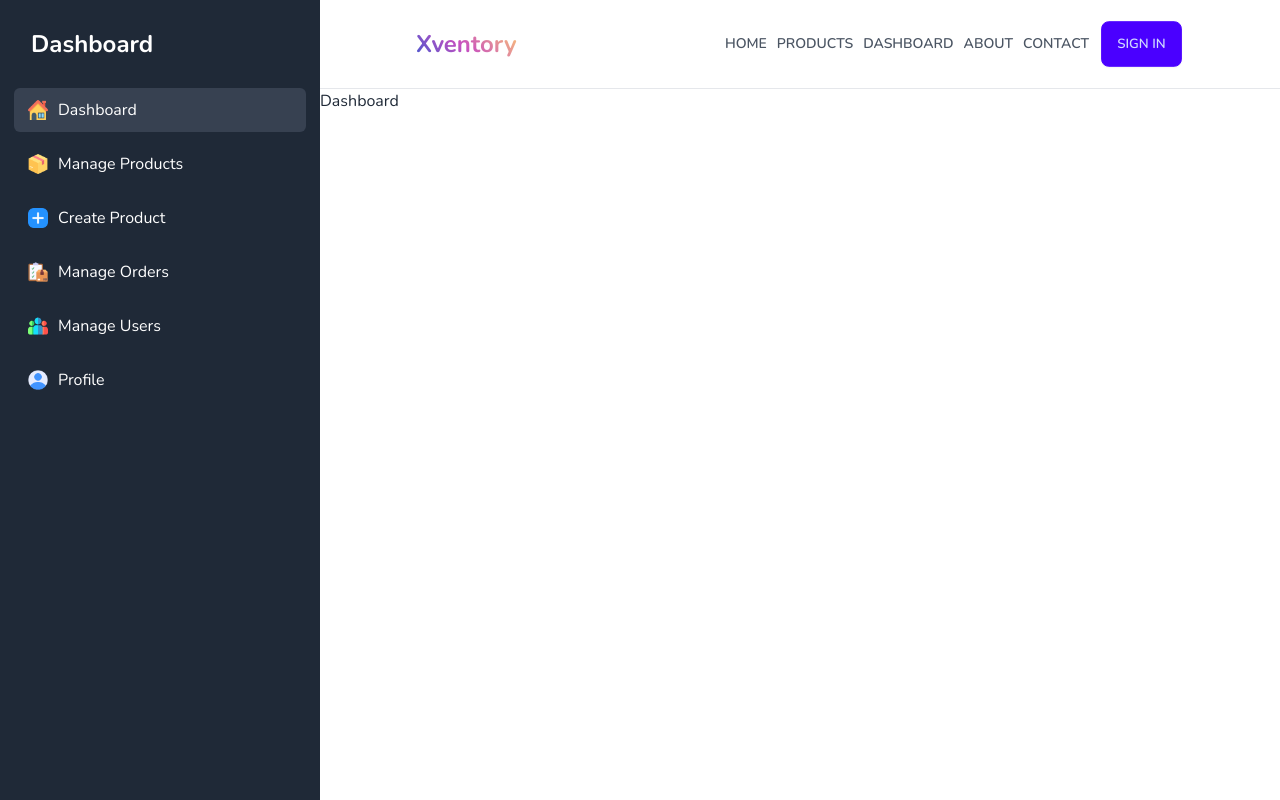
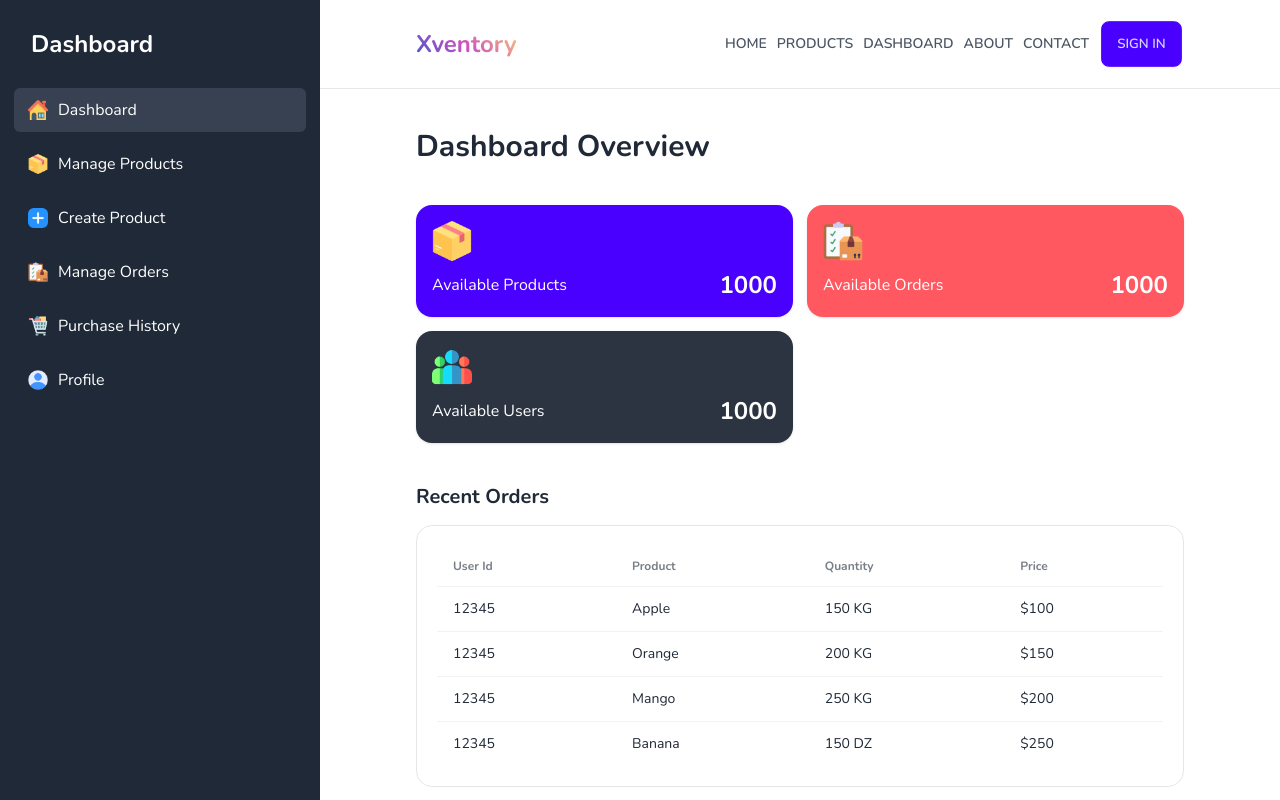
Before and after one commit to faisalchy64/xventory-frontend, a React (Vite) app: page /dashboard in a window 1280 px wide. Built offline with nearby package versions, Linux system fonts and the light colour scheme.

Commit message:
(feat): Created Root.jsx page and AdminRoot.jsx component.

```diff
--- a/src/App.jsx
+++ b/src/App.jsx
@@ -1,5 +1,6 @@
 import { Routes, Route } from "react-router";
 import Main from "./layouts/Main";
+import Dashboard from "./layouts/Dashboard";
 import Home from "./pages/Home";
 import Products from "./pages/Products";
 import Product from "./pages/Product";
@@ -9,7 +10,7 @@ import Signup from "./pages/Signup";
 import Signin from "./pages/Signin";
 import ForgotPassword from "./pages/ForgotPassword";
 import ResetPassword from "./pages/ResetPassword";
-import Dashboard from "./layouts/Dashboard";
+import Root from "./pages/Root";
 
 export default function App() {
   return (
@@ -27,7 +28,7 @@ export default function App() {
       </Route>
 
       <Route element={<Dashboard />}>
-        <Route path="/dashboard" element={<h1>Dashboard</h1>} />
+        <Route path="/dashboard" element={<Root />} />
       </Route>
     </Routes>
   );
--- /dev/null
+++ b/src/components/AdminRoot.jsx
@@ -0,0 +1,91 @@
+import products from "../assets/products.png";
+import orders from "../assets/orders.png";
+import users from "../assets/users.png";
+
+export default function AdminRoot() {
+  return (
+    <section className="w-4/5 flex flex-col gap-10 py-10 mx-auto">
+      <h2 className="text-3xl font-bold text-gray-800">Dashboard Overview</h2>
+
+      <div className="grid md:grid-cols-2 gap-3.5">
+        <article className="card card-compact bg-primary shadow">
+          <div className="card-body">
+            <img src={products} alt="Icon" className="size-10" />
+            <div className="flex justify-between items-center text-white">
+              <p className="text-base">Available Products</p>
+              <h1 className="text-2xl font-bold">1000</h1>
+            </div>
+          </div>
+        </article>
+
+        <article className="card card-compact bg-error shadow">
+          <div className="card-body">
+            <img src={orders} alt="Icon" className="size-10" />
+            <div className="flex justify-between items-center text-white">
+              <p className="text-base">Available Orders</p>
+              <h1 className="text-2xl font-bold">1000</h1>
+            </div>
+          </div>
+        </article>
+
+        <article className="card card-compact bg-neutral shadow">
+          <div className="card-body">
+            <img src={users} alt="Icon" className="size-10" />
+            <div className="flex justify-between items-center text-white">
+              <p className="text-base">Available Users</p>
+              <h1 className="text-2xl font-bold">1000</h1>
+            </div>
+          </div>
+        </article>
+      </div>
+
+      <div className="flex flex-col gap-3.5">
+        <h2 className="text-xl font-bold text-gray-800">Recent Orders</h2>
+
+        <div className="p-5 border rounded-2xl overflow-x-auto">
+          <table className="table">
+            {/* head */}
+            <thead>
+              <tr>
+                <th>User Id</th>
+                <th>Product</th>
+                <th>Quantity</th>
+                <th>Price</th>
+              </tr>
+            </thead>
+
+            <tbody>
+              <tr>
+                <td className="text-nowrap">12345</td>
+                <td className="text-nowrap">Apple</td>
+                <td className="text-nowrap">150 KG</td>
+                <td className="text-nowrap">$100</td>
+              </tr>
+
+              <tr>
+                <td className="text-nowrap">12345</td>
+                <td className="text-nowrap">Orange</td>
+                <td className="text-nowrap">200 KG</td>
+                <td className="text-nowrap">$150</td>
+              </tr>
+
+              <tr>
+                <td className="text-nowrap">12345</td>
+                <td className="text-nowrap">Mango</td>
+                <td className="text-nowrap">250 KG</td>
+                <td className="text-nowrap">$200</td>
+              </tr>
+
+              <tr>
+                <td className="text-nowrap">12345</td>
+                <td className="text-nowrap">Banana</td>
+                <td className="text-nowrap">150 DZ</td>
+                <td className="text-nowrap">$250</td>
+              </tr>
+            </tbody>
+          </table>
+        </div>
+      </div>
+    </section>
+  );
+}
--- a/src/components/Sidebar.jsx
+++ b/src/components/Sidebar.jsx
@@ -6,32 +6,13 @@ import products from "../assets/products.png";
 import create from "../assets/create.png";
 import orders from "../assets/orders.png";
 import users from "../assets/users.png";
+import purchase from "../assets/purchase.png";
 import profile from "../assets/profile.png";
 
 export default function Sidebar({ open, setOpen }) {
   const { pathname } = useLocation();
   const uris = {
     user: [
-      {
-        id: 1,
-        path: "/dashboard",
-        name: "Dashboard",
-        icon: dashboard,
-      },
-      {
-        id: 2,
-        path: "/dashboard/purchase-history",
-        name: "Purchase History",
-        icon: products,
-      },
-      {
-        id: 3,
-        path: "/dashboard/profile",
-        name: "Profile",
-        icon: profile,
-      },
-    ],
-    seller: [
       {
         id: 1,
         path: "/dashboard",
@@ -58,6 +39,12 @@ export default function Sidebar({ open, setOpen }) {
       },
       {
         id: 5,
+        path: "/dashboard/purchase-history",
+        name: "Purchase History",
+        icon: purchase,
+      },
+      {
+        id: 6,
         path: "/dashboard/profile",
         name: "Profile",
         icon: profile,
@@ -126,7 +113,7 @@ export default function Sidebar({ open, setOpen }) {
       </div>
 
       <div className="flex flex-col gap-2.5">
-        {uris.admin.map((uri) => (
+        {uris.user.map((uri) => (
           <Link
             key={uri.id}
             to={uri.path}
--- a/src/layouts/Dashboard.jsx
+++ b/src/layouts/Dashboard.jsx
@@ -1,7 +1,7 @@
+import { useState } from "react";
 import { Outlet } from "react-router";
 import Sidebar from "../components/Sidebar";
 import Navbar from "../components/Navbar";
-import { useState } from "react";
 
 export default function Dashboard() {
   const [open, setOpen] = useState(false);
@@ -9,7 +9,7 @@ export default function Dashboard() {
   return (
     <div className="flex">
       <Sidebar open={open} setOpen={setOpen} />
-      <main className="w-full">
+      <main className="w-full md:h-screen overflow-y-scroll">
         <Navbar setOpen={setOpen} />
         <Outlet />
       </main>
--- /dev/null
+++ b/src/pages/Root.jsx
@@ -0,0 +1,9 @@
+import AdminRoot from "../components/AdminRoot";
+
+export default function Root() {
+  return (
+    <>
+      <AdminRoot />
+    </>
+  );
+}
```
Also changed, not shown: src/assets/purchase.png (added).
